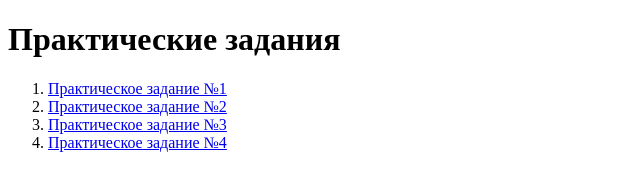
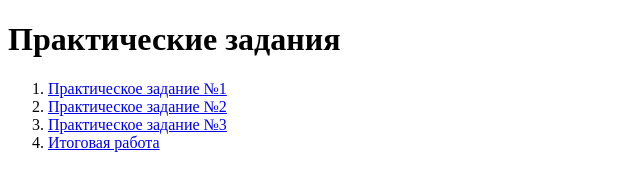
Before and after one commit to Mikhail-Andryukhin/1, a plain HTML site: page index.html in a window 1280 px wide. Shown: the full height of the page, 0-640 px from the left. Drawn offline with Linux system fonts and the light colour scheme.

Commit message:
Update index.html

```diff
--- a/index.html
+++ b/index.html
@@ -12,7 +12,7 @@
         <li><a href="task1.html">Практическое задание №1</a></li>
         <li><a href="task2.html">Практическое задание №2</a></li>
          <li><a href="task3.html">Практическое задание №3</a></li>
-        <li><a href="final_work.html">Практическое задание №4</a></li>
+        <li><a href="final_work.html">Итоговая работа</a></li>
     </ol>
 
 </body>
```
